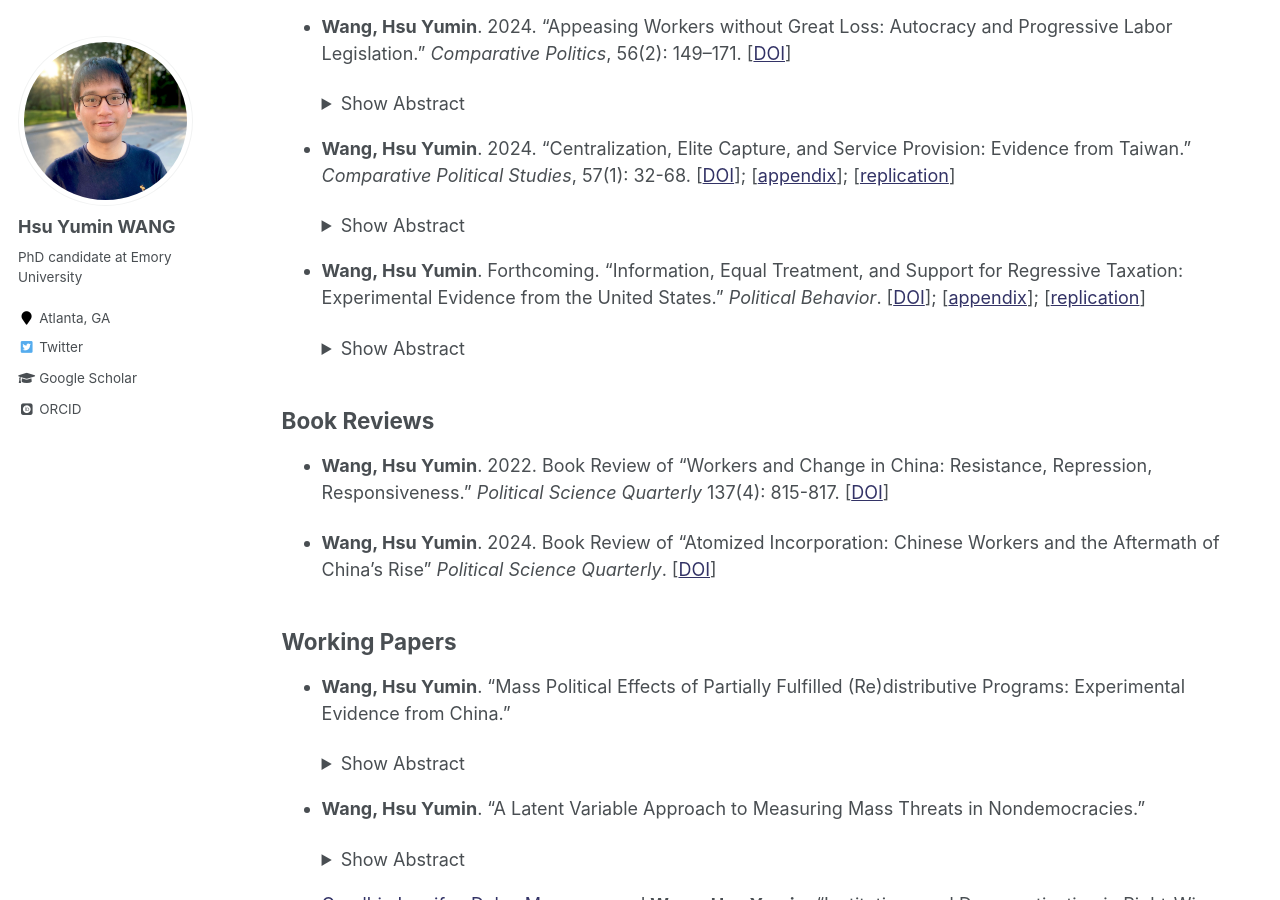
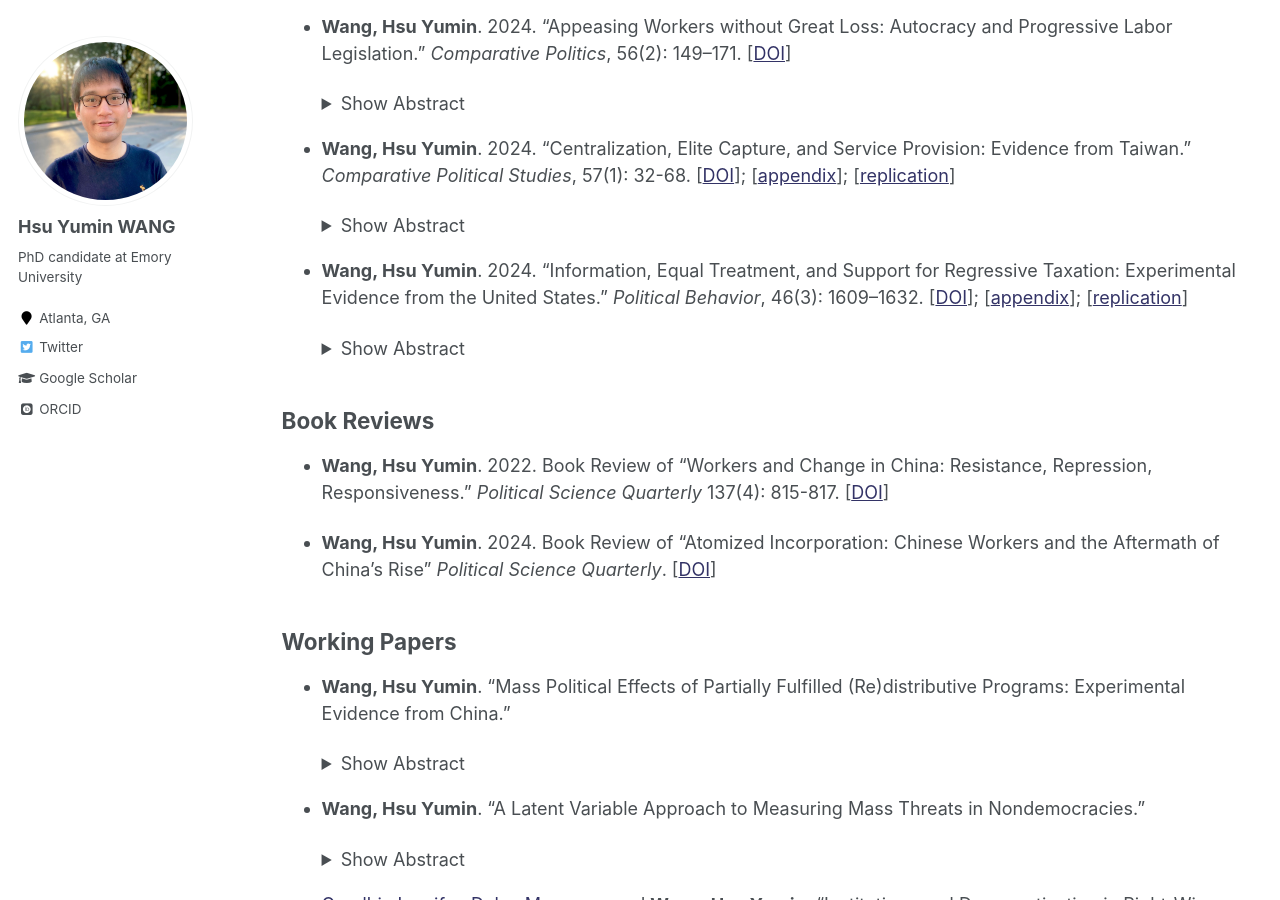
Before and after one commit to hsuyumin/hsuyumin.github.io, a Jekyll site: the page built from _pages/publications.md, in a window 1280 px wide and 900 px high, scrolled down 346 px. Built offline with Jekyll 4.4.1, drawn with Linux system fonts in a browser that asks for light colours; some web fonts are replaced.

Commit message:
Update publications.md

```diff
--- a/_pages/publications.md
+++ b/_pages/publications.md
@@ -39,7 +39,7 @@ redirect_from:
     </details>
 
 
-* **Wang, Hsu Yumin**. Forthcoming. "Information, Equal Treatment, and Support for Regressive Taxation: Experimental Evidence from the United States." _Political Behavior_. [[DOI](https://doi.org/10.1007/s11109-023-09886-7)]; [[appendix](https://static-content.springer.com/esm/art%3A10.1007%2Fs11109-023-09886-7/MediaObjects/11109_2023_9886_MOESM1_ESM.pdf)]; [[replication](https://dataverse.harvard.edu/dataset.xhtml?persistentId=doi:10.7910/DVN/QL0KJN)]
+* **Wang, Hsu Yumin**. 2024. "Information, Equal Treatment, and Support for Regressive Taxation: Experimental Evidence from the United States." _Political Behavior_, 46(3): 1609--1632. [[DOI](https://doi.org/10.1007/s11109-023-09886-7)]; [[appendix](https://static-content.springer.com/esm/art%3A10.1007%2Fs11109-023-09886-7/MediaObjects/11109_2023_9886_MOESM1_ESM.pdf)]; [[replication](https://dataverse.harvard.edu/dataset.xhtml?persistentId=doi:10.7910/DVN/QL0KJN)]
 
     <details>
       <summary>Show Abstract</summary>
```
